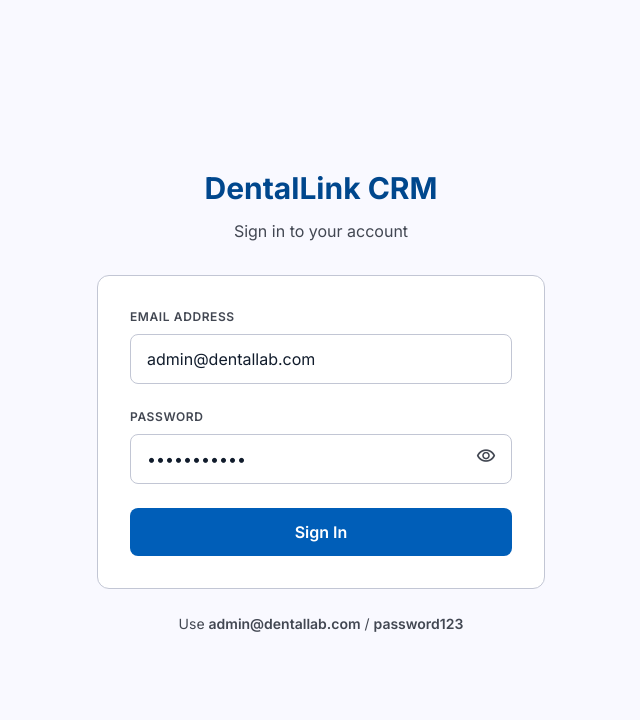
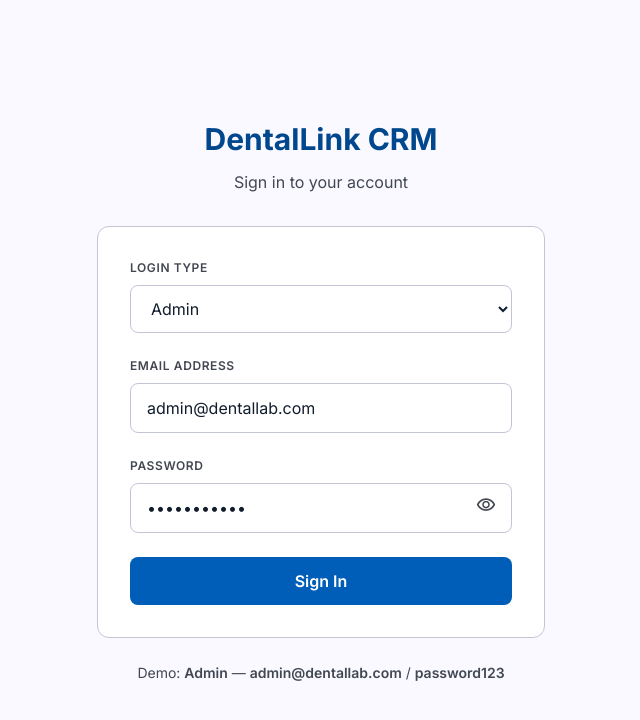
Before and after one commit to waseemsamra/labcrm, a React (Vite) app: page /login in a window 1280 px wide. Shown: the top 720 px of the page, without its empty margins (319-959 px from the left). Built offline with nearby package versions, Linux system fonts and the light colour scheme.

Commit message:
add login type dropdown to login page

```diff
--- a/src/components/Login.jsx
+++ b/src/components/Login.jsx
@@ -1,10 +1,26 @@
 import { useState } from 'react'
 
 export default function Login() {
+  const [loginType, setLoginType] = useState('admin')
   const [email, setEmail] = useState('admin@dentallab.com')
   const [password, setPassword] = useState('password123')
   const [showPassword, setShowPassword] = useState(false)
   const [isLoading, setIsLoading] = useState(false)
+
+  const handleTypeChange = (e) => {
+    const type = e.target.value
+    setLoginType(type)
+    if (type === 'admin') {
+      setEmail('admin@dentallab.com')
+      setPassword('password123')
+    } else if (type === 'client') {
+      setEmail('client@practice.com')
+      setPassword('client123')
+    } else if (type === 'patient') {
+      setEmail('patient@practice.com')
+      setPassword('patient123')
+    }
+  }
 
   const handleSubmit = (e) => {
     e.preventDefault()
@@ -40,6 +56,30 @@ export default function Login() {
 
           <div style={{ backgroundColor: '#ffffff', border: '1px solid #c2c6d4', borderRadius: '12px', padding: '32px' }}>
             <form onSubmit={handleSubmit} style={{ display: 'flex', flexDirection: 'column', gap: '24px' }}>
+              <div>
+                <label style={{ display: 'block', fontSize: '12px', fontWeight: '600', color: '#424752', textTransform: 'uppercase', letterSpacing: '0.05em', marginBottom: '8px' }}>
+                  Login Type
+                </label>
+                <select
+                  value={loginType}
+                  onChange={handleTypeChange}
+                  style={{
+                    width: '100%',
+                    padding: '12px 16px',
+                    backgroundColor: '#ffffff',
+                    border: '1px solid #c2c6d4',
+                    borderRadius: '8px',
+                    fontSize: '16px',
+                    color: '#111c2c',
+                    outline: 'none',
+                    boxSizing: 'border-box',
+                  }}
+                >
+                  <option value="admin">Admin</option>
+                  <option value="client">Client</option>
+                  <option value="patient">Patient</option>
+                </select>
+              </div>
               <div>
                 <label style={{ display: 'block', fontSize: '12px', fontWeight: '600', color: '#424752', textTransform: 'uppercase', letterSpacing: '0.05em', marginBottom: '8px' }}>
                   Email Address
@@ -128,7 +168,9 @@ export default function Login() {
           </div>
 
           <p style={{ textAlign: 'center', marginTop: '24px', fontSize: '14px', color: '#424752' }}>
-            Use <span style={{ fontWeight: '600' }}>admin@dentallab.com</span> / <span style={{ fontWeight: '600' }}>password123</span>
+            Demo: <span style={{ fontWeight: '600', textTransform: 'capitalize' }}>{loginType}</span> —{' '}
+            <span style={{ fontWeight: '600' }}>{email}</span> /{' '}
+            <span style={{ fontWeight: '600' }}>{password}</span>
           </p>
         </div>
       </div>
```
